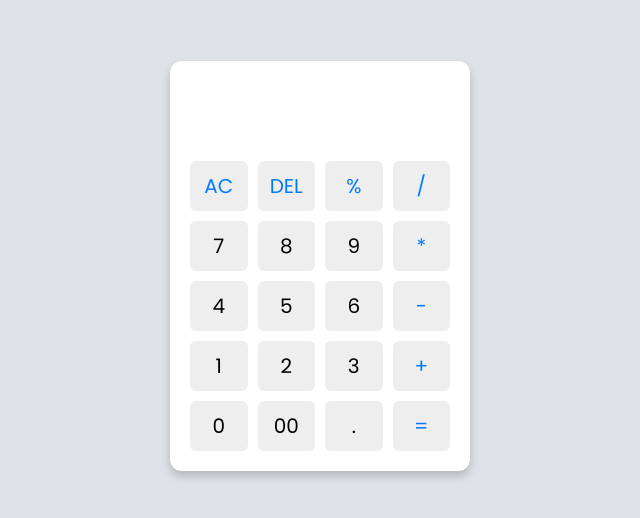
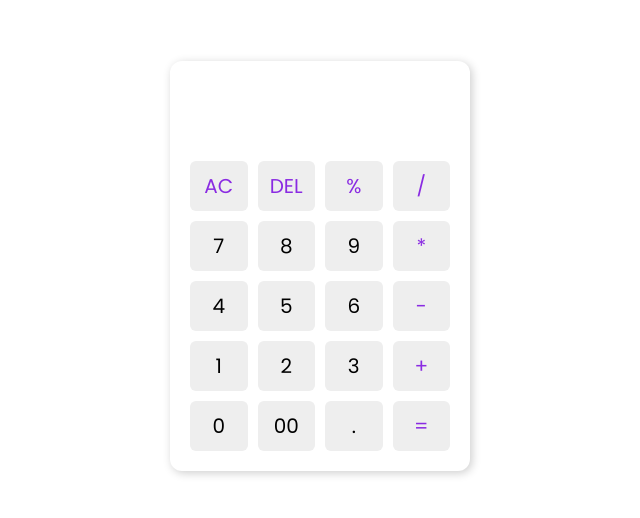
Before and after one commit to Ranjith-M7/Calculator, a plain HTML site: page index.html in a window 1280 px wide. Shown: the part 134-652 px from the top of the page, without its empty margins (320-960 px from the left). Drawn offline with Linux system fonts and the light colour scheme.

Commit message:
Update style.css

```diff
--- a/assets/css/style.css
+++ b/assets/css/style.css
@@ -12,14 +12,13 @@ body {
   display: flex;
   justify-content: center;
   align-items: center;
-  background-color: #dfe3e9;
 }
 .container {
   width: 300px;
   padding: 10px 20px 20px;
   max-width: 100%;
   background-color: #fff;
-  box-shadow: 0 5px 10px rgba(0, 0, 0, 0.2);
+  box-shadow: 2px 2px 10px rgba(0, 0, 0, 0.2);
   border-radius: 12px;
 }
 .container .display {
@@ -50,5 +49,5 @@ body {
   transform: scale(0.98);
 }
 .container .buttons .operator {
-  color: #007bff;
+  color: blueviolet;
 }
```
